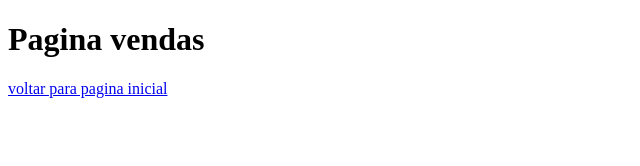
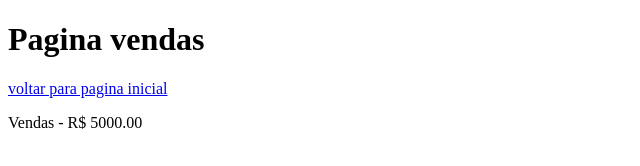
Before and after one commit to Rob3rty/aulagithub, a plain HTML site: page vendas.html in a window 1280 px wide. Shown: the whole page, without its empty margins (0-640 px from the left). Drawn offline with Linux system fonts and the light colour scheme.

Commit message:
Acrescentado valor das vendas

```diff
--- a/vendas.html
+++ b/vendas.html
@@ -8,6 +8,6 @@
 <body>
     <h1>Pagina vendas</h1>
     <a href="index.html">voltar para pagina inicial</a>
-
+<p>Vendas - R$ 5000.00</p>
 </body>
 </html>
```
Also changed, not shown: index.html (+1 -0 lines).
